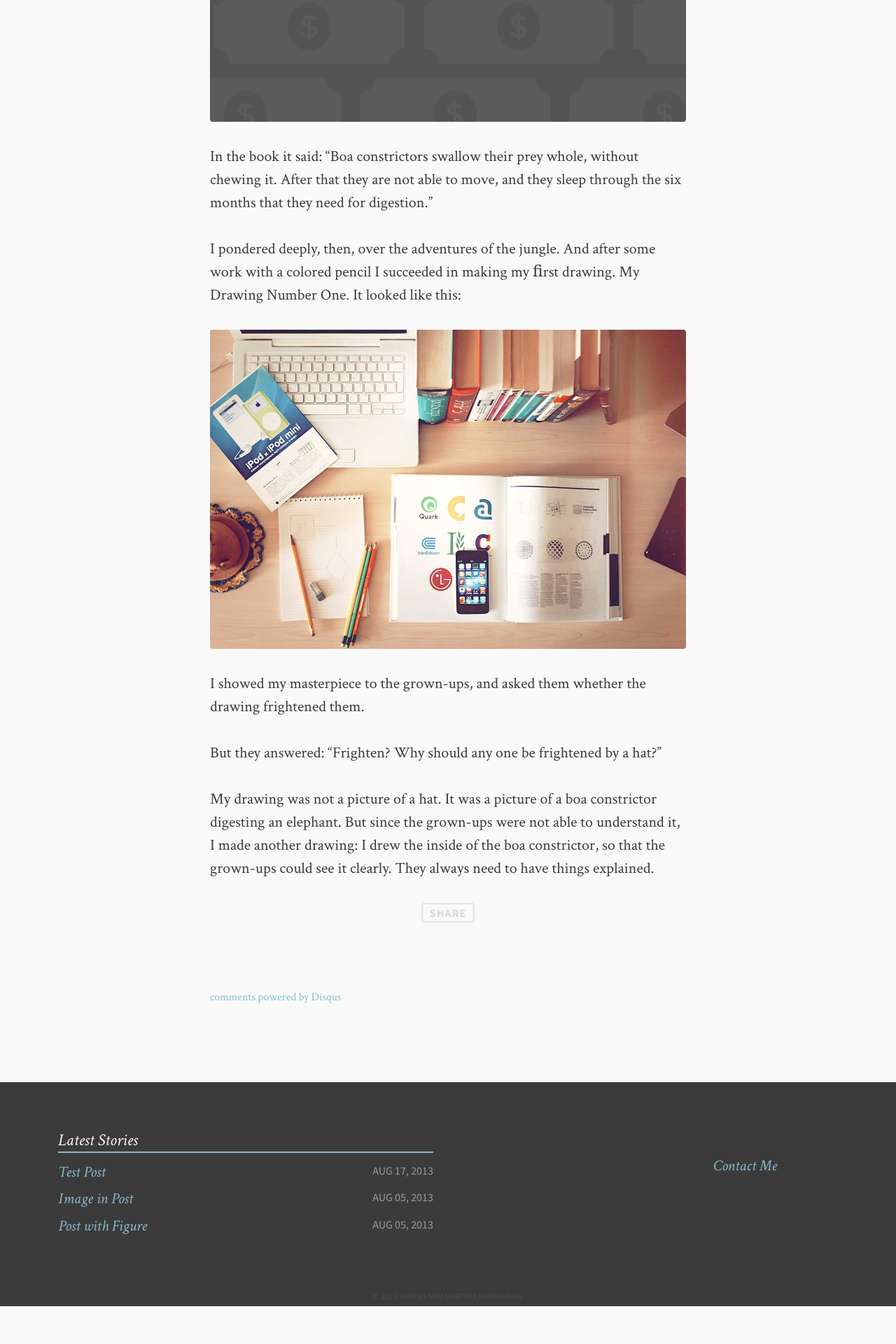
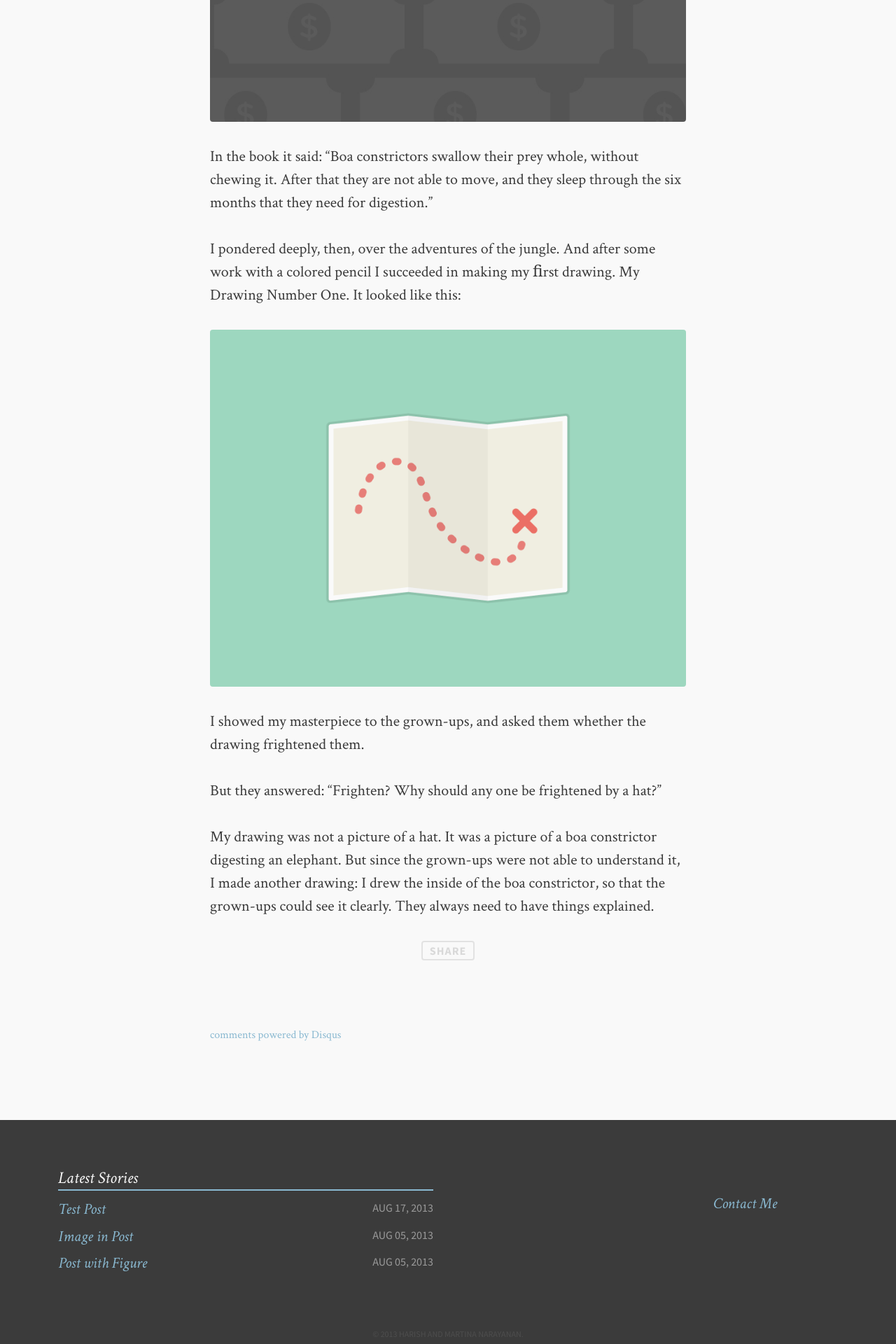
Before and after one commit to hnarayanan/hmstories.org, a Jekyll site: the page built from _posts/2013-08-05-the-little-prince.md, in a window 1280 px wide. Shown: the part 919-2839 px from the top of the page at 70% size. Built offline with Jekyll 4.4.1, drawn with Linux system fonts in a browser that asks for light colours; Markdown is read by kramdown in place of the engine named in the settings; comment, search, counter and statistics services are not loaded; before the commit the page ends 2785 px from its top, so only the background shows below that.

Commit message:
Remove executable bit set by accident

```diff
--- a/_posts/2013-08-05-the-little-prince.md
+++ b/_posts/2013-08-05-the-little-prince.md
@@ -19,7 +19,7 @@ I pondered deeply, then, over the adventures of the jungle. And after some
 work with a colored pencil I succeeded in making my ﬁrst drawing.
 My Drawing Number One. It looked like this:
 
-![Drawing Number One]({{ site.url }}/images/desktop.jpg)
+![Drawing Number One]({{ site.url }}/images/sticker-mule.jpg)
 
 I showed my masterpiece to the grown-ups, and asked them whether the
 drawing frightened them.
```
Also changed, not shown: _layouts/home.html (line endings or trailing spaces).
